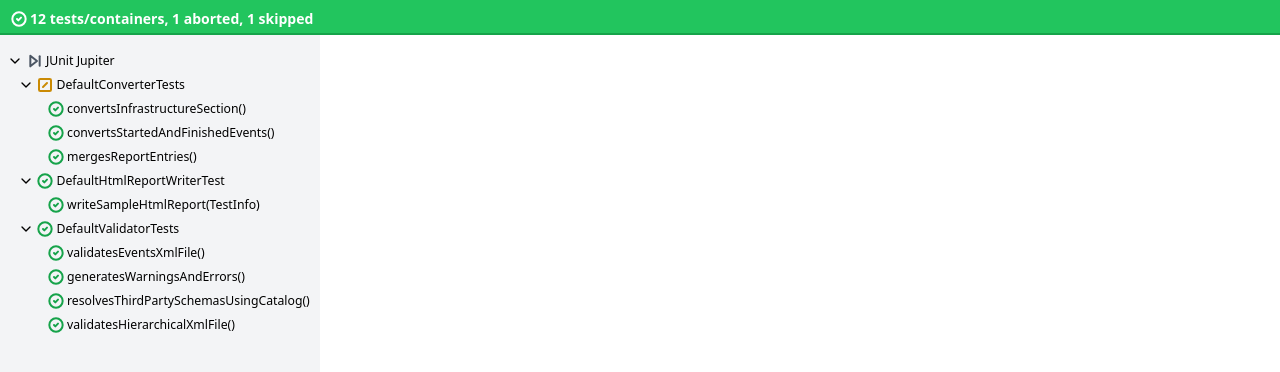
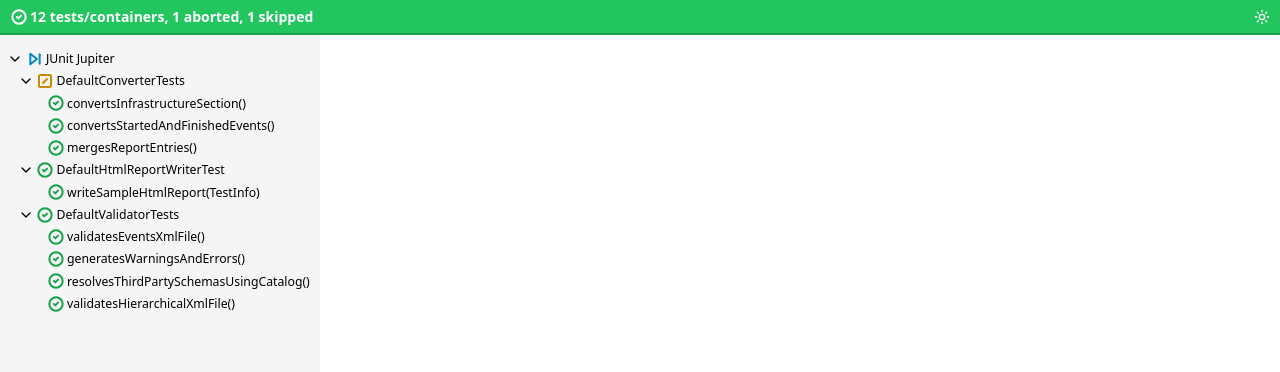
Before and after one commit to ota4j-team/open-test-reporting, a Vue app in the folder html-report/: page / in a window 1280 px wide. Shown: the top 372 px of the page. Built offline with nearby package versions, Linux system fonts and the light colour scheme.

Commit message:
Add dark mode switch

```diff
--- a/html-report/package.json
+++ b/html-report/package.json
@@ -9,6 +9,7 @@
     "preview": "vite preview"
   },
   "dependencies": {
+    "@vueuse/core": "^11.1.0",
     "lucide-vue-next": "^0.453.0",
     "vue": "^3.4.37",
     "vue-i18n": "^10.0.4"
--- a/html-report/src/App.vue
+++ b/html-report/src/App.vue
@@ -1,9 +1,9 @@
 <script setup lang="ts">
-import ExecutionSummary from './components/ExecutionSummary.vue'
 import NodeDetails from './components/NodeDetails.vue';
 import TestTree from './components/TestTree.vue';
 import { ref } from 'vue';
 import TestNodeTree from './TestNodeTree';
+import StatusBar from './components/StatusBar.vue';
 
 const props = defineProps<{ tree: TestNodeTree }>()
 console.log(props.tree);
@@ -11,10 +11,10 @@ const selectedNode = ref()
 </script>
 
 <template>
-  <main class="flex flex-col h-screen">
-    <ExecutionSummary :tree="tree" />
+  <main class="flex flex-col h-screen bg-white dark:bg-black text-black dark:text-white">
+    <StatusBar :tree="tree" />
     <div class="flex grow">
-      <div class="bg-gray-100 w-1/4 min-w-80 px-2 py-4 overflow-y-auto text-sm">
+      <div class="bg-neutral-100 dark:bg-neutral-800 w-1/4 min-w-80 px-2 py-4 overflow-y-auto text-sm">
         <TestTree :tree="tree" :roots="tree.roots()" v-model:selectedNode="selectedNode" class="-ml-3"/>
       </div>
       <div class="grow overflow-scroll">
--- a/html-report/src/TestResultStatus.ts
+++ b/html-report/src/TestResultStatus.ts
@@ -5,7 +5,7 @@ const testResultStatusColor = (status: string) => {
     case 'ABORTED':
       return 'yellow'
     case 'SKIPPED':
-      return 'gray'
+      return 'sky'
     default:
       return 'red'
   }
--- a/html-report/src/components/Block.vue
+++ b/html-report/src/components/Block.vue
@@ -7,7 +7,7 @@ defineProps<{ block: Block, depth: number }>()
   <p v-if="block.type === 'p'">{{ block.content }}</p>
   <table v-else-if="block.type === 'kvp'">
     <tbody>
-      <tr v-for="(pair, index) in Object.entries(block.content)" :class="{'border-b': index < Object.entries(block.content).length - 1}">
+      <tr v-for="(pair, index) in Object.entries(block.content)" :class="{'border-b': index < Object.entries(block.content).length - 1}" class="border-neutral-200 dark:border-neutral-700">
         <td class="pr-4 text-sm">{{ pair[0] }}</td>
         <td><code class="text-sm">{{ pair[1] }}</code></td>
       </tr>
--- /dev/null
+++ b/html-report/src/components/DarkModeSwitch.vue
@@ -0,0 +1,13 @@
+<script setup lang="ts">
+import { MoonStar, Sun } from 'lucide-vue-next';
+import { useDark, useToggle } from '@vueuse/core'
+
+const toggleDark = useToggle(useDark())
+</script>
+
+<template>
+  <div class="cursor-pointer self-center hover:bg-green-600 hover:dark:bg-green-700 rounded-full p-1" @click="toggleDark()">
+    <Sun :size="16" class="dark:hidden" />
+    <MoonStar :size="16" class="hidden dark:block" />
+  </div>
+</template>
--- a/html-report/src/components/ExecutionSummary.vue
+++ b/html-report/src/components/ExecutionSummary.vue
@@ -3,12 +3,10 @@ import { computed } from 'vue';
 import { useI18n } from 'vue-i18n';
 import TestResultStatusIcon from './TestResultStatusIcon.vue';
 import TestNodeTree from '../TestNodeTree';
-import testResultStatusColor from '../TestResultStatus';
 
 const { t } = useI18n()
 const props = defineProps<{ tree: TestNodeTree }>()
 const overallStatus = computed(() => props.tree.overallStatus())
-const color = computed(() => testResultStatusColor(overallStatus.value))
 function formattedCount(key: string, count?: number): string[] {
   return count ? [t(key, { count: count }, count)] : []
 }
@@ -24,10 +22,8 @@ const summaryMessage = computed(() => {
 </script>
 
 <template>
-  <div class="h-10 p-2 border-b-2 text-white" :class="[`border-${color}-600`, `bg-${color}-500`]">
-    <div class="cursor-pointer rounded p-px px-1 inline-flex">
-      <TestResultStatusIcon :status="overallStatus" :color="'white'" />
-      <span class="ml-1 font-bold">{{ summaryMessage }}</span>
-    </div>
+  <div class="p-px px-1 inline-flex">
+    <TestResultStatusIcon :status="overallStatus" :color="'white'" />
+    <span class="ml-1 font-bold self-center">{{ summaryMessage }}</span>
   </div>
 </template>
--- a/html-report/src/components/NodeDetails.vue
+++ b/html-report/src/components/NodeDetails.vue
@@ -16,20 +16,20 @@ function selectNode(node: TestNode) {
 
 <template>
   <div class="flex flex-col">
-    <div class="bg-gray-50 p-4">
+    <div class="bg-neutral-50 dark:bg-neutral-900 p-4">
       <ul class="text-sm mb-3" v-if="!tree.isRoot(node)">
         <li v-for="parent in tree.parents(node)" class="inline-flex">
-          <span @click="selectNode(parent)" class="underline underline-offset-4 decoration-gray-300 hover:decoration-gray-400 decoration-2 cursor-pointer">{{ parent.name }}</span>
-          <ChevronRight :size="16" class="inline self-center mx-1 text-gray-600" />
+          <span @click="selectNode(parent)" class="underline underline-offset-4 decoration-neutral-300 dark:decoration-neutral-700 hover:decoration-neutral-400 decoration-2 cursor-pointer">{{ parent.name }}</span>
+          <ChevronRight :size="16" class="inline self-center mx-1 text-neutral-500" />
         </li>
       </ul>
       <h2 class="text-xl font-bold mb-3">{{ node.name }}</h2>
       <div>
-        <div class="inline-flex mb-2 border-2 rounded-full px-2 py-1 mr-2" :class="[`border-${color}-600`, `bg-${color}-500`]">
+        <div class="inline-flex mb-2 border-2 rounded-full px-2 py-1 mr-2" :class="[`border-${color}-600`, `bg-${color}-500`, `dark:border-${color}-500`, `dark:bg-${color}-600`]">
           <TestResultStatusIcon :status="node.status" :color="'white'" />
           <span class="ml-1 tracking-wide text-sm text-white font-bold">{{ node.status }}</span>
         </div>
-        <div class="inline-flex mb-2 border-2 rounded-full px-2 py-1 border-gray-400 bg-gray-300">
+        <div class="inline-flex mb-2 border-2 rounded-full px-2 py-1 border-neutral-400 bg-neutral-300 dark:bg-neutral-500">
           <Timer :size="16" :strokeWidth="3" class="self-center" />
           <span class="ml-1 tracking-wide text-sm font-bold">{{ node.duration }}</span>
         </div>
--- /dev/null
+++ b/html-report/src/components/StatusBar.vue
@@ -0,0 +1,18 @@
+<script setup lang="ts">
+import { computed } from 'vue';
+import TestNodeTree from '../TestNodeTree';
+import testResultStatusColor from '../TestResultStatus';
+import ExecutionSummary from './ExecutionSummary.vue';
+import DarkModeSwitch from './DarkModeSwitch.vue';
+
+const props = defineProps<{ tree: TestNodeTree }>()
+const overallStatus = computed(() => props.tree.overallStatus())
+const color = computed(() => testResultStatusColor(overallStatus.value))
+</script>
+
+<template>
+  <div class="flex flex-row h-10 p-2 border-b-2 text-white" :class="[`border-${color}-600`, `bg-${color}-500`, `dark:border-${color}-500`, `dark:bg-${color}-600`]">
+    <ExecutionSummary :tree="tree" class="grow" />
+    <DarkModeSwitch />
+  </div>
+</template>
--- a/html-report/src/components/TestNode.vue
+++ b/html-report/src/components/TestNode.vue
@@ -25,7 +25,7 @@ const children = computed(() => props.tree ? props.tree.children(props.node) : [
       <ChevronDown :size="16" v-if="showChildren" />
       <ChevronRight :size="16" v-else />
     </div>
-    <div class="cursor-pointer rounded p-px px-1 inline-flex" :class="{ 'bg-gray-300 font-bold': isSelected, 'hover:bg-gray-200': !isSelected }" @click="selectNodeAndShowChildren()">
+    <div class="cursor-pointer rounded p-px px-1 inline-flex" :class="{ 'bg-neutral-300 dark:bg-neutral-600 font-bold': isSelected, 'hover:bg-neutral-200 dark:hover:bg-neutral-700': !isSelected }" @click="selectNodeAndShowChildren()">
       <TestResultStatusIcon :status="node.status" />
       <span class="ml-1">{{ node.name }}</span>
     </div>
--- a/html-report/src/components/TestTree.vue
+++ b/html-report/src/components/TestTree.vue
@@ -8,7 +8,7 @@ defineProps<{ tree: TestNodeTree, roots: TestNode[] }>()
 
 <template>
   <ul v-if="roots.length" class="pl-3">
-    <li v-for="root in roots" class="pt-0.5" :key="root.id">
+    <li v-for="root in roots" :key="root.id">
       <TestNode :tree="tree" :node="root" v-model:selectedNode="selectedNode"/>
     </li>
   </ul>
--- a/html-report/tailwind.config.js
+++ b/html-report/tailwind.config.js
@@ -4,13 +4,14 @@ export default {
     "./index.html",
     "./src/**/*.{vue,js,ts,jsx,tsx}",
   ],
+  darkMode: 'selector',
   theme: {
     extend: {},
   },
   plugins: [],
   safelist: [
-    ...['red', 'green', 'yellow', 'gray']
-      .flatMap(color => [`border-${color}-600`, `bg-${color}-500`, `text-${color}-600`]),
+    ...['red', 'green', 'yellow', 'sky']
+      .flatMap(color => [`border-${color}-600`, `bg-${color}-500`, `text-${color}-600`, `dark:border-${color}-500`, `dark:bg-${color}-600`, `dark:border-${color}-500`, `dark:bg-${color}-600`]),
     'text-white',
   ],
 }
```
Also changed, not shown: 1 other file (tests, documents, lock files or other folders).
